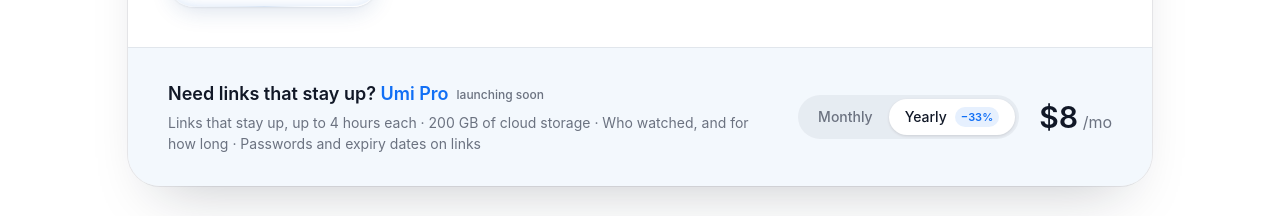
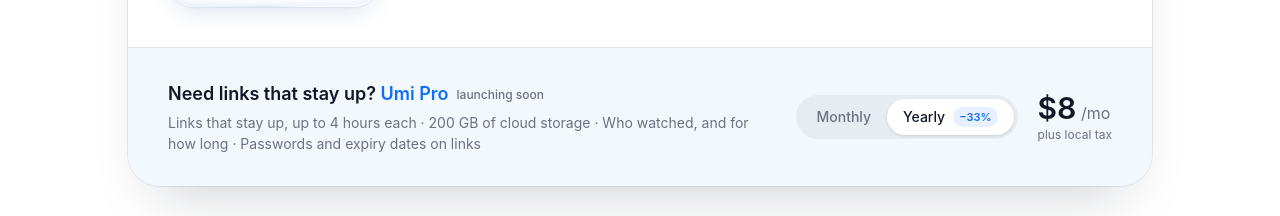
Before and after one commit to huseyinsezeryildirim/umi, a Next.js app in the folder apps/site/: page / in a window 1280 px wide. Shown: the part 10360-10576 px from the top of the page. Built offline with nearby package versions, Linux system fonts and the light colour scheme; no server answers.

Commit message:
Pro prices are before tax: Paddle adds the buyer's VAT or sales tax at checkout

```diff
--- a/apps/site/components/Pricing.tsx
+++ b/apps/site/components/Pricing.tsx
@@ -100,6 +100,7 @@
             <p className="whitespace-nowrap">
               <Price value={PRICE[billing]} className="text-3xl font-semibold" />
               <span className="text-muted"> /mo</span>
+              <span className="block text-[12px] text-muted">plus local tax</span>
             </p>
             {onSale && (
               <a href={`/upgrade?cycle=${billing}`} className="btn-dark inline-flex whitespace-nowrap">
--- a/apps/site/components/Upgrade.tsx
+++ b/apps/site/components/Upgrade.tsx
@@ -7,6 +7,7 @@
 import { Mark } from "./ui";
 
 const PRICE: Record<Cycle, string> = { monthly: "$12 a month", yearly: "$96 a year ($8 a month)" };
+// Prices are before tax: where the buyer's country has VAT or sales tax, Paddle adds it at checkout.
 
 /**
  * /upgrade?cycle=yearly: signs in if needed, then opens Paddle's checkout. Paddle tells Umi Cloud
@@ -98,7 +99,7 @@
       </Shell>
     );
   return (
-    <Shell title="Upgrade to Umi Pro" lead={`${PRICE[cycle]}. Links that stay up, 200 GB, insights and passwords. Cancel any time; full refund within 14 days.`}>
+    <Shell title="Upgrade to Umi Pro" lead={`${PRICE[cycle]}, plus local tax where it applies. Links that stay up, 200 GB, insights and passwords. Cancel any time; full refund within 14 days.`}>
       <div className="mt-6 flex flex-wrap items-center gap-3">
         <button type="button" disabled={!account} onClick={() => account && void start(cycle, account)} className="btn-dark inline-flex disabled:opacity-60">
           Continue to payment
```
